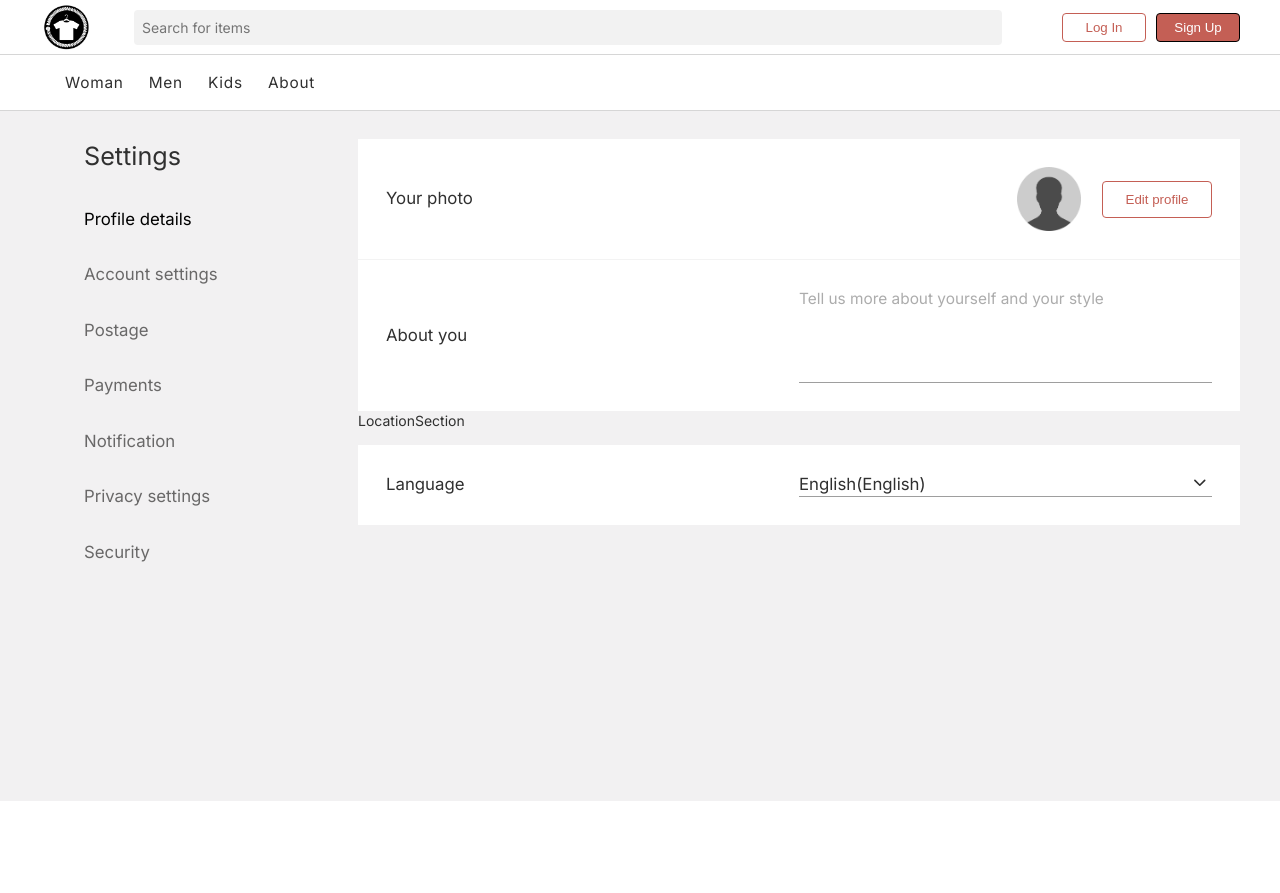
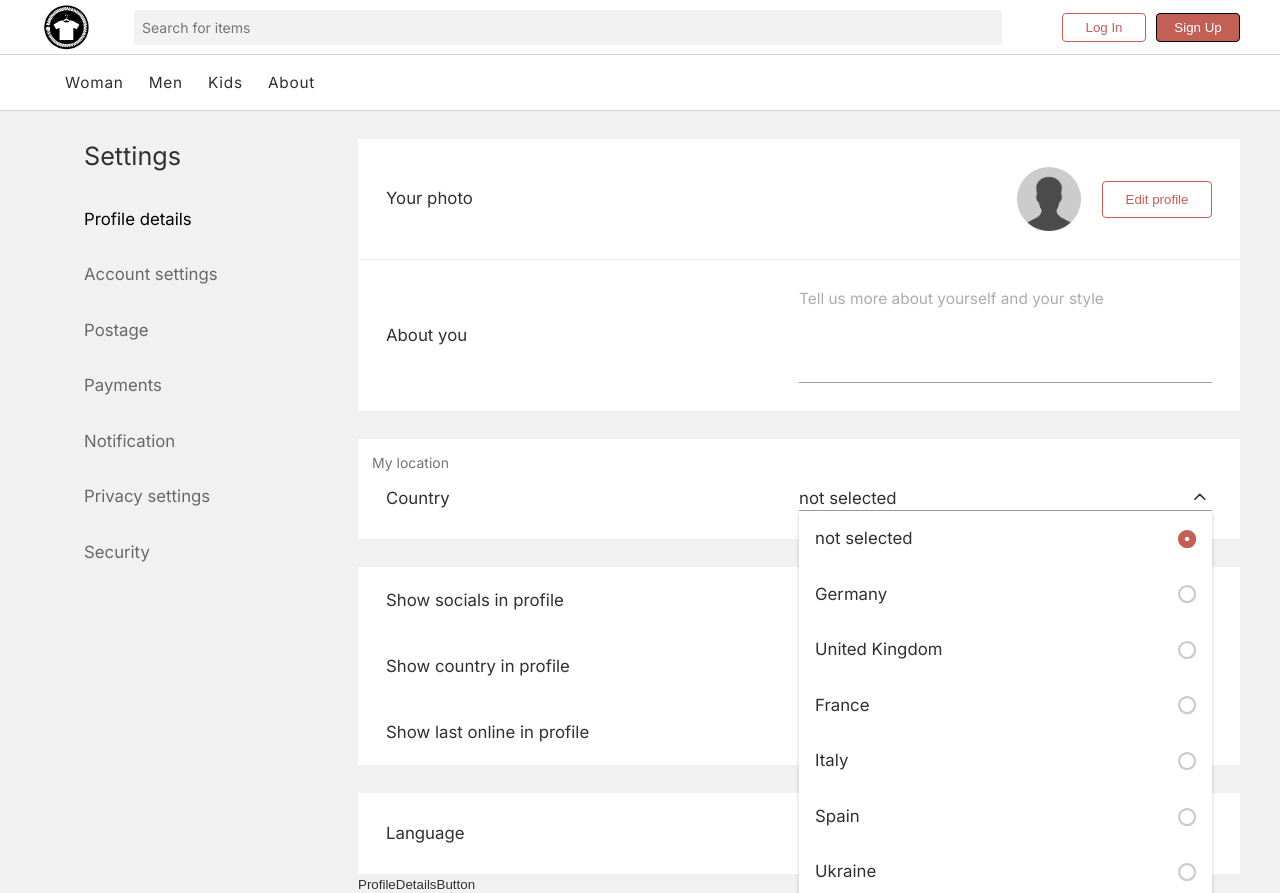
Before and after one commit to exelimpichment/ciuchy-frontend, a Next.js app: page /user/1/settings in a window 1280 px wide. Before the commit the page ends 801 px from the top, so only its background shows below. Built offline with nearby package versions, Linux system fonts and the light colour scheme; no server answers.

Commit message:
profile details section additional logic

```diff
--- a/components/Settings/ProfileDetails.tsx
+++ b/components/Settings/ProfileDetails.tsx
@@ -2,13 +2,17 @@ import styled from 'styled-components';
 import LanguageSection from './ProfileDetails/LanguageSection';
 import LocationSection from './ProfileDetails/LocationSection';
 import PhotoAboutSection from './ProfileDetails/PhotoAboutSection';
+import ProfileDetailsButton from './ProfileDetails/ProfileDetailsButton';
+import SwitchBoard from './ProfileDetails/SwitchBorard/SwitchBoard';
 
 function ProfileDetails() {
   return (
     <ProfileDetailsWrapper>
       <PhotoAboutSection />
       <LocationSection />
+      <SwitchBoard />
       <LanguageSection />
+      <ProfileDetailsButton />
     </ProfileDetailsWrapper>
   );
 }
--- /dev/null
+++ b/components/Settings/ProfileDetails/DropdownCountry/DropdownCountryContainer.tsx
@@ -0,0 +1,82 @@
+import styled from 'styled-components';
+import { countryType } from '../LocationSection';
+import DropdownCountryLine from './DropdownCountryLine';
+
+interface ICountry {
+  key: number;
+  name:
+    | 'not selected'
+    | 'Germany'
+    | 'United Kingdom'
+    | 'France'
+    | 'Italy'
+    | 'Spain'
+    | 'Ukraine'
+    | 'Poland'
+    | 'Romania'
+    | 'Netherlands'
+    | 'Greece'
+    | 'Portugal'
+    | 'Austria'
+    | 'Denmark';
+}
+
+const countries: ICountry[] = [
+  { key: 0, name: 'not selected' },
+  { key: 1, name: 'Germany' },
+  { key: 2, name: 'United Kingdom' },
+  { key: 3, name: 'France' },
+  { key: 4, name: 'Italy' },
+  { key: 5, name: 'Spain' },
+  { key: 6, name: 'Ukraine' },
+  { key: 7, name: 'Poland' },
+  { key: 8, name: 'Romania' },
+  { key: 9, name: 'Netherlands' },
+  { key: 10, name: 'Greece' },
+  { key: 11, name: 'Portugal' },
+  { key: 12, name: 'Austria' },
+  { key: 13, name: 'Denmark' },
+];
+
+interface DropdownCountryContainerProps {
+  country: countryType;
+  handleLocationChange: ({ text }: { text: countryType }) => void;
+}
+
+const DropdownCountryContainer: React.FC<DropdownCountryContainerProps> = ({
+  country,
+  handleLocationChange,
+}) => {
+  return (
+    <DropdownCountryContainerWrapper>
+      {' '}
+      <ul>
+        {countries.map(({ key, name }) => (
+          <DropdownCountryLine
+            key={key}
+            text={name}
+            country={country}
+            handleLocationChange={handleLocationChange}
+          />
+        ))}
+      </ul>
+    </DropdownCountryContainerWrapper>
+  );
+};
+
+export default DropdownCountryContainer;
+
+const DropdownCountryContainerWrapper = styled.div`
+  background-color: #fff;
+  max-height: 400px;
+  overflow: scroll;
+  width: 100%;
+  position: absolute;
+  left: 0;
+  z-index: 10;
+  box-shadow: 0 2px 4px rgba(0, 0, 0, 0.2);
+
+  &::-webkit-scrollbar {
+    display: none;
+  }
+`;
--- /dev/null
+++ b/components/Settings/ProfileDetails/DropdownCountry/DropdownCountryLine.tsx
@@ -0,0 +1,48 @@
+import { ImRadioChecked2, ImRadioUnchecked } from 'react-icons/im';
+import styled from 'styled-components';
+import { countryType } from '../LocationSection';
+
+interface IDropdownCountryLineProps {
+  text: any;
+  handleLocationChange: ({ text }: { text: countryType }) => void;
+  country: countryType;
+}
+
+const DropdownCountryLine: React.FC<IDropdownCountryLineProps> = ({
+  text,
+  handleLocationChange,
+  country,
+}) => {
+  const radio = country === text ? <ImRadioChecked2 /> : <ImRadioUnchecked />;
+
+  return (
+    <DropdownCountryLineWrapper>
+      <p className="dropdownLanguageLine__inner"> {text} </p>
+      <button
+        onClick={() => handleLocationChange({ text })}
+        type="button"
+        style={country !== text ? { color: '#ccc' } : { color: '#c45f55' }}
+        className="dropdownCountryLine__swg-container"
+      >
+        {radio}
+      </button>
+    </DropdownCountryLineWrapper>
+  );
+};
+
+export default DropdownCountryLine;
+
+const DropdownCountryLineWrapper = styled.li`
+  display: flex;
+  justify-content: space-between;
+  align-items: center;
+  padding: 16px;
+
+  .dropdownCountryLine__swg-container {
+    font-size: 1.3rem;
+    display: flex;
+    align-items: center;
+    justify-content: center;
+    cursor: pointer;
+  }
+`;
--- a/components/Settings/ProfileDetails/LanguageSection.tsx
+++ b/components/Settings/ProfileDetails/LanguageSection.tsx
@@ -2,29 +2,26 @@ import { useState } from 'react';
 import { TbChevronDown } from 'react-icons/tb';
 import styled from 'styled-components';
 import DropdownLanguageContainer from './DropdownLanguage/DropdownLanguageContainer';
-type ILanguage =
+type languageType =
   | 'English(English)'
   | 'Украінська(Ukrainian)'
   | 'Polski(Polish)';
 
 function LanguageSection() {
   const [dropdownOpen, setDropdownOpen] = useState<boolean>(false);
-  const [language, setLanguage] = useState<ILanguage>('English(English)');
+  const [language, setLanguage] = useState<languageType>('English(English)');
 
   const handleLanguageDropdownOpen = () => {
     setDropdownOpen(!dropdownOpen);
   };
 
-  const handleLanguageChange = ({ text }: { text: ILanguage }) => {
-    console.log(language);
-
+  const handleLanguageChange = ({ text }: { text: languageType }) => {
     setLanguage(text);
-    // setDropdownOpen(false);
   };
 
   return (
     <LanguageSectionWrapper>
-      <div className="language-section__inner">
+      <div className="language-section__text-inner">
         <p className="language-section__text">Language</p>
       </div>
       <div className="language-section__selector-container">
@@ -61,7 +58,7 @@ const LanguageSectionWrapper = styled.div`
   display: flex;
   align-items: center;
   justify-content: space-between;
-  margin-top: 1rem;
+  margin-top: 2rem;
   background-color: #fff;
   font-size: 1.2rem;
   padding: 2rem;
@@ -69,6 +66,7 @@ const LanguageSectionWrapper = styled.div`
   .language-section__selector-container {
     min-width: 50%;
     position: relative;
+    cursor: pointer;
 
     .selector__chevron-container {
       position: absolute;
--- a/components/Settings/ProfileDetails/LocationSection.tsx
+++ b/components/Settings/ProfileDetails/LocationSection.tsx
@@ -1,5 +1,109 @@
+import { useState } from 'react';
+import { TbChevronDown } from 'react-icons/tb';
+import styled from 'styled-components';
+import DropdownCountryContainer from './DropdownCountry/DropdownCountryContainer';
+
+export type countryType =
+  | 'not selected'
+  | 'Germany'
+  | 'United Kingdom'
+  | 'France'
+  | 'Italy'
+  | 'Spain'
+  | 'Ukraine'
+  | 'Poland'
+  | 'Romania'
+  | 'Netherlands'
+  | 'Greece'
+  | 'Portugal'
+  | 'Austria'
+  | 'Denmark';
+
 function LocationSection() {
-  return <div>LocationSection</div>;
+  const [dropdownOpen, setDropdownOpen] = useState<boolean>(true);
+  const [country, setCountry] = useState<countryType>('not selected');
+
+  const handleCountryDropdownOpen = () => {
+    setDropdownOpen(!dropdownOpen);
+  };
+
+  const handleLocationChange = ({ text }: { text: countryType }) => {
+    setCountry(text);
+    // console.log('click clikck');
+  };
+
+  return (
+    <LocationSectionWrapper>
+      <p style={{ color: 'rgb(117, 117, 117)', margin: '1rem 0 0 1rem' }}>
+        My location
+      </p>
+      <div className="locationSection__country-container">
+        <p className="locationSection__country-text">Country</p>
+        <div className="locationSection__selector-container">
+          <div
+            className="selector__chevron-container"
+            onClick={handleCountryDropdownOpen}
+          >
+            <TbChevronDown
+              style={dropdownOpen ? { transform: 'rotate(180deg)' } : undefined}
+            />
+          </div>
+          <label htmlFor="selector"></label>
+          <input
+            type="text"
+            name="selector"
+            value={country}
+            readOnly
+            // onClick={handleLanguageDropdownOpen}
+          />
+          {dropdownOpen && (
+            <DropdownCountryContainer
+              country={country}
+              handleLocationChange={handleLocationChange}
+            />
+          )}
+        </div>
+      </div>
+    </LocationSectionWrapper>
+  );
 }
 
 export default LocationSection;
+
+const LocationSectionWrapper = styled.div`
+  background-color: #fff;
+  display: flex;
+  flex-direction: column;
+  margin-top: 2rem;
+
+  .locationSection__selector-container {
+    min-width: 50%;
+    position: relative;
+    cursor: pointer;
+  }
+
+  input {
+    all: unset;
+    border-bottom: #9e9e9e 1px solid;
+    min-width: 100%;
+  }
+
+  .locationSection__city-container .locationSection__toggle-container {
+    /* padding: 2rem; */
+  }
+
+  .locationSection__country-container {
+    font-size: 1.2rem;
+    padding: 1rem 2rem 2rem 2rem;
+    display: flex;
+    justify-content: space-between;
+    align-items: center;
+  }
+
+  .selector__chevron-container {
+    position: absolute;
+    font-size: 1.4rem;
+    right: 2px;
+    top: 0;
+  }
+`;
--- /dev/null
+++ b/components/Settings/ProfileDetails/ProfileDetailsButton.tsx
@@ -0,0 +1,13 @@
+import styled from 'styled-components';
+
+function ProfileDetailsButton() {
+  return (
+    <ProfileDetailsButtonWrapper type="button">
+      ProfileDetailsButton
+    </ProfileDetailsButtonWrapper>
+  );
+}
+
+export default ProfileDetailsButton;
+
+const ProfileDetailsButtonWrapper = styled.button``;
--- /dev/null
+++ b/components/Settings/ProfileDetails/SwitchBorard/ProfileSettingsSwitch.tsx
@@ -0,0 +1,69 @@
+import { Switch } from '@mui/material';
+import styled from 'styled-components';
+
+interface ProfileSettingsSwitchProps {
+  handleChange(e: React.ChangeEvent<HTMLInputElement>): void;
+  name: string;
+  togglesPosition: {
+    socials: boolean;
+    country: boolean;
+    online: boolean;
+  };
+  value: 'socials' | 'country' | 'online';
+}
+
+const ProfileSettingsSwitch: React.FC<ProfileSettingsSwitchProps> = ({
+  handleChange,
+  name,
+  togglesPosition,
+  value,
+}: ProfileSettingsSwitchProps) => {
+  console.log(togglesPosition[value]);
+
+  return (
+    <ProfileSettingsSwitchWrapper>
+      <div className="locationSection__toggle-container">
+        <p className="locationSection__country-text">{name}</p>
+      </div>
+      <div className="toggle__container">
+        <CustomSwitch
+          checked={togglesPosition[value]}
+          onChange={handleChange}
+          inputProps={{ 'aria-label': 'controlled' }}
+          name={value}
+        />
+      </div>
+    </ProfileSettingsSwitchWrapper>
+  );
+};
+
+export default ProfileSettingsSwitch;
+
+const ProfileSettingsSwitchWrapper = styled.div`
+  display: flex;
+  justify-content: space-between;
+  padding: 1rem 2rem 1rem 2rem;
+  font-size: 1.2rem;
+
+  .locationSection__toggle-container {
+    display: flex;
+    align-items: center;
+  }
+
+  .toggle__container {
+    display: flex;
+    align-items: center;
+  }
+`;
+
+const CustomSwitch = styled(Switch)`
+  .MuiSwitch-track {
+    background-color: ${({ checked }) =>
+      checked ? '#a7655f' : 'black'} !important; // Custom color for the track
+  }
+
+  .MuiSwitch-thumb {
+    color: ${({ checked }) =>
+      checked ? '#c45f55' : 'black'}; // Custom color for the thumb
+  }
+`;
--- /dev/null
+++ b/components/Settings/ProfileDetails/SwitchBorard/SwitchBoard.tsx
@@ -0,0 +1,59 @@
+import { useState } from 'react';
+import styled from 'styled-components';
+import ProfileSettingsSwitch from './ProfileSettingsSwitch';
+
+interface IInitialValues {
+  socials: boolean;
+  country: boolean;
+  online: boolean;
+}
+
+const initialValues = {
+  socials: false,
+  country: false,
+  online: false,
+};
+
+function SwitchBoard() {
+  const [togglesPosition, setTogglesPosition] =
+    useState<IInitialValues>(initialValues);
+
+  const handleChange = (e: React.ChangeEvent<HTMLInputElement>) => {
+    // setChecked(!checked);
+    // console.log(e.target.checked);
+    // console.log(e.target.name);
+    const key = e.target.name;
+    const value = e.target.checked;
+
+    setTogglesPosition({ ...togglesPosition, [key]: value });
+  };
+  return (
+    <SwitchBoardWrapper>
+      <ProfileSettingsSwitch
+        togglesPosition={togglesPosition}
+        handleChange={handleChange}
+        name={'Show socials in profile'}
+        value={'socials'}
+      />
+      <ProfileSettingsSwitch
+        togglesPosition={togglesPosition}
+        handleChange={handleChange}
+        name={'Show country in profile'}
+        value={'country'}
+      />
+      <ProfileSettingsSwitch
+        togglesPosition={togglesPosition}
+        handleChange={handleChange}
+        name={'Show last online in profile'}
+        value={'online'}
+      />
+    </SwitchBoardWrapper>
+  );
+}
+
+export default SwitchBoard;
+
+const SwitchBoardWrapper = styled.div`
+  margin-top: 2rem;
+  background-color: #fff;
+`;
--- a/package.json
+++ b/package.json
@@ -13,7 +13,7 @@
   "dependencies": {
     "@emotion/react": "^11.11.0",
     "@emotion/styled": "^11.11.0",
-    "@mui/material": "^5.12.3",
+    "@mui/material": "^5.13.1",
     "@mui/styled-engine-sc": "^5.12.0",
     "@next/font": "^13.1.6",
     "@reduxjs/toolkit": "^1.9.3",
```
Also changed, not shown: 1 other file (tests, documents, lock files or other folders).
